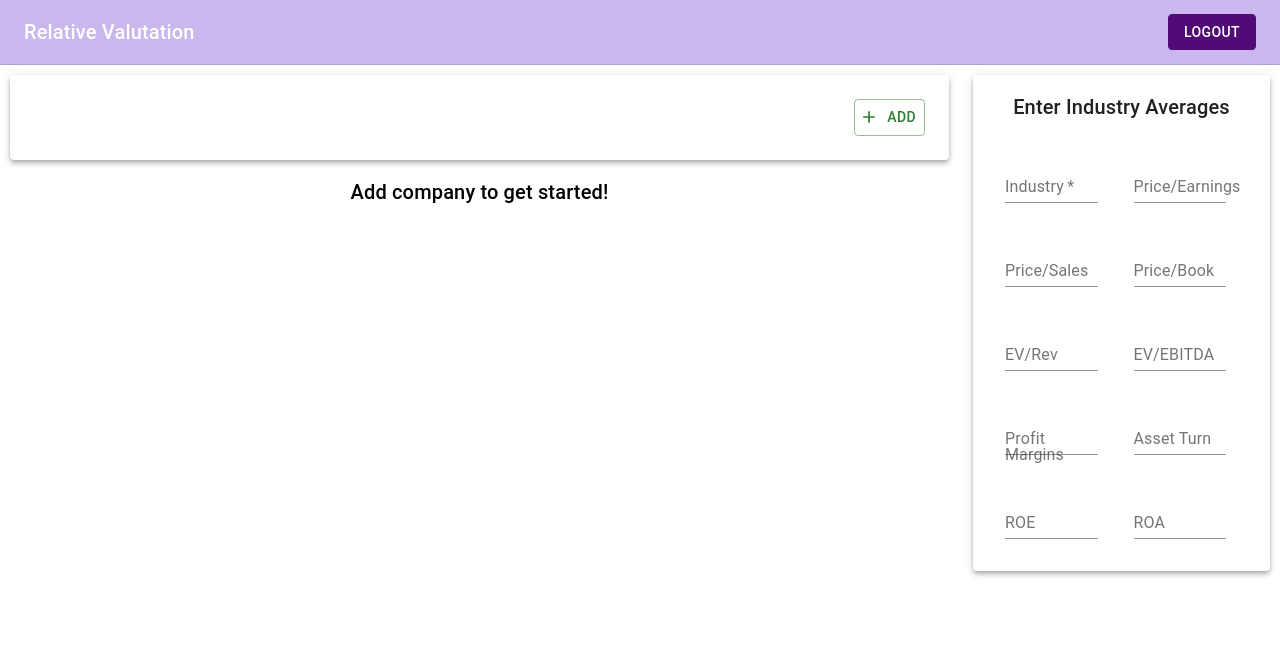
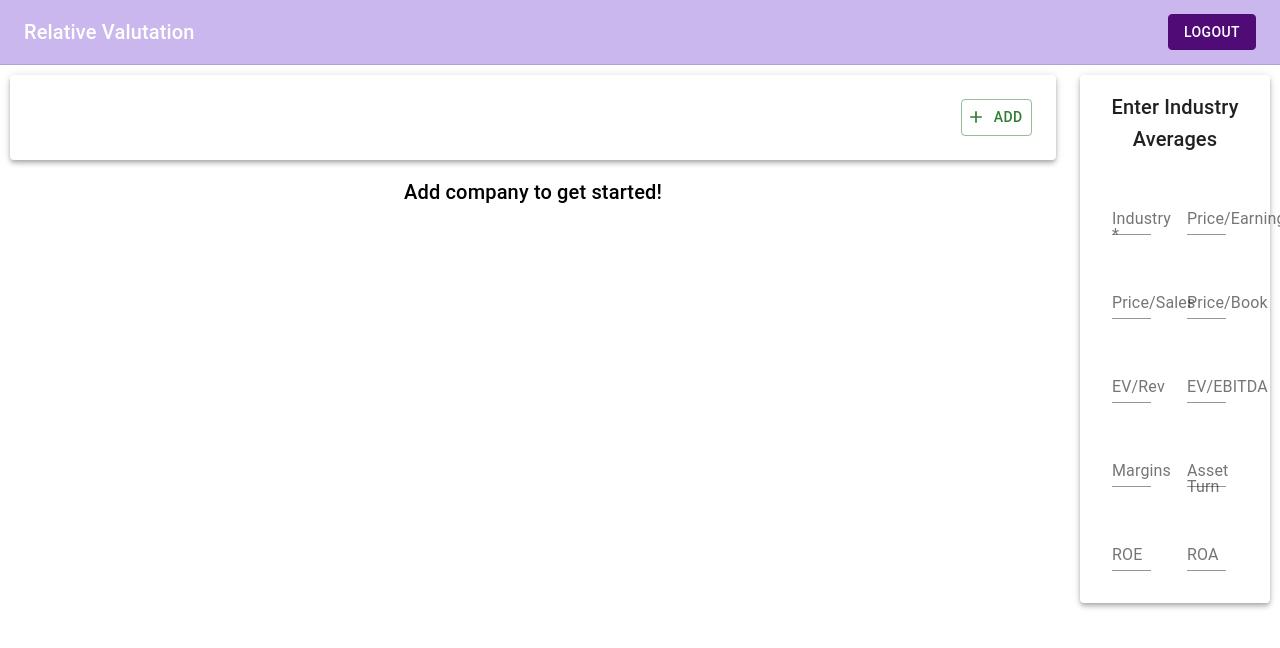
Before and after one commit to cbtibesar/Relative_Valuation_Frontend, a React (Create React App) app: page /table/1 in a window 1280 px wide. Shown: the top 648 px of the page. Built offline with nearby package versions, Linux system fonts and the light colour scheme; no server answers; sample sign-in values are in the browser's storage.

Commit message:
continue updating form

```diff
--- a/src/components/industryAverageForm.js
+++ b/src/components/industryAverageForm.js
@@ -7,7 +7,7 @@ import { Button } from '@mui/material';
 import { Fade  } from '@mui/material';
 import { Stack } from '@mui/material';
 
-const IndustryAverageForm =({ setAverageData })=> {
+const IndustryAverageForm =({ averageData, setAverageData })=> {
 
     const [formData, setFormData] = useState(Object.freeze({
         industry: "",
@@ -32,7 +32,7 @@ const IndustryAverageForm =({ setAverageData })=> {
 
     const handleSubmit = (e) => {
         e.preventDefault()
-        console.log(formData)
+        setAverageData(...averageData, formData)
     }
 
     return(
@@ -102,7 +102,7 @@ const IndustryAverageForm =({ setAverageData })=> {
                             <TextField
                                 id="profit_margins"
                                 name="profit_margins"
-                                label="Profit Margins"
+                                label="Margins"
                                 fullWidth
                                 variant="standard"
                                 onChange={handleChange} />
--- a/src/pages/RelativeTablePage.js
+++ b/src/pages/RelativeTablePage.js
@@ -138,7 +138,7 @@ const RelativeTablePage = () => {
     return(
         <div style={{ justifyContent: 'center', display: 'flex', padding: '10px' }}>
             <Grid container spacing={3}>
-                <Grid item xs={9}>
+                <Grid item xs={10}>
                     <Stack spacing={2}>
                         <Paper elevation={4} sx={{ width: '100%', minHeight: '80px' }}>
                             <Stack direction='row'>
@@ -161,8 +161,8 @@ const RelativeTablePage = () => {
                         }
                     </Stack>
                 </Grid>
-                <Grid item xs={3}>
-                    <IndustryAverageForm />
+                <Grid item xs={2}>
+                    <IndustryAverageForm setAverageData={setAverage} averageData={averageData} />
                 </Grid>
 
             </Grid>
```
